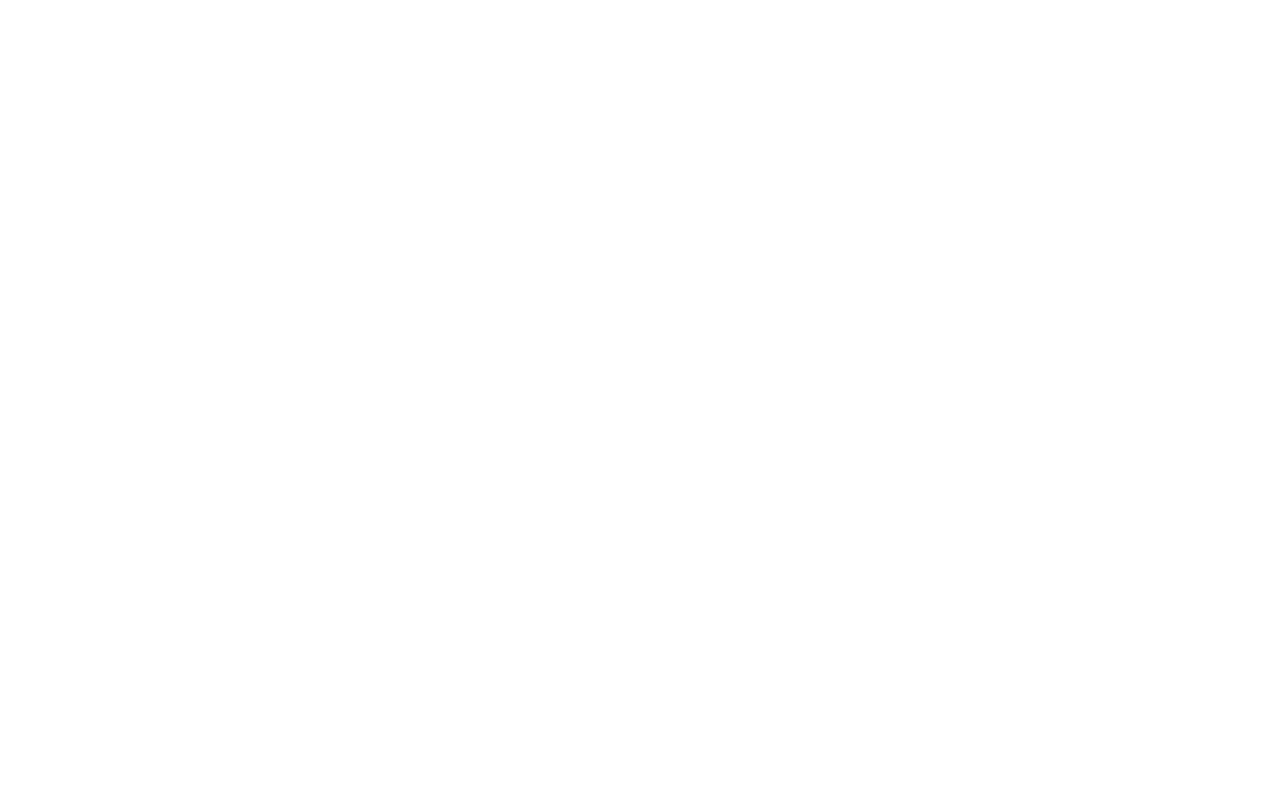
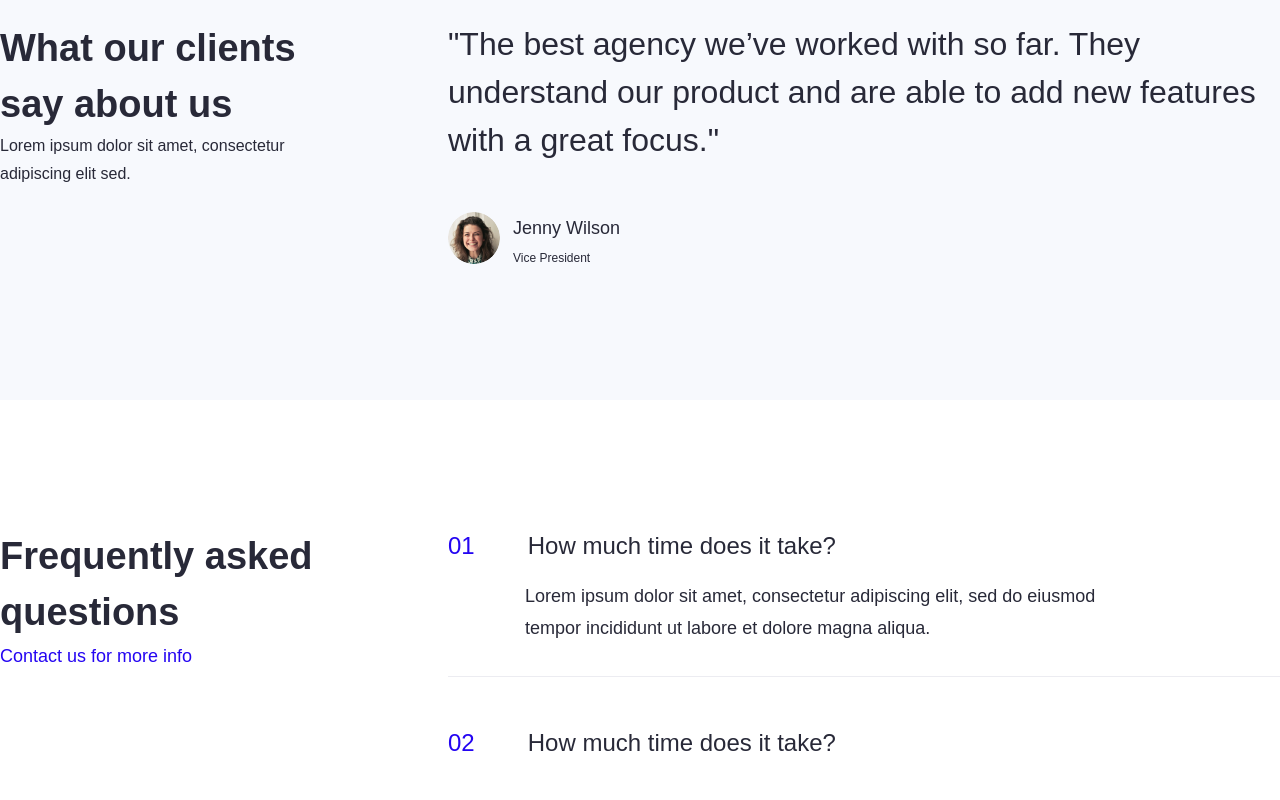
Before and after one commit to amitroy4/finsweet-react, a React (Create React App) app: page / in a window 1280 px wide. Shown: the part 3580-4380 px from the top of the page. Before the commit the page ends 3472 px from the top, so only its background shows below. Built offline with nearby package versions, Linux system fonts and the light colour scheme.

Commit message:
adding new section named FAQ

```diff
--- a/src/App.js
+++ b/src/App.js
@@ -3,6 +3,9 @@
 import Work from "./components/work/Work";
 import Project from "./components/project/Project";
 import Service from "./components/service/Service";
+import Client from "./components/client/Client";
+import Faq from "./components/faq/Faq";
+
 function App() {
   return (
     <>
@@ -10,7 +13,9 @@
       <Banner />
       <Work />
       <Project />
-      <Service/>
+      <Service />
+      <Client />
+      <Faq />
     </>
   );
 }
--- /dev/null
+++ b/src/components/client/Client.jsx
@@ -0,0 +1,33 @@
+import React from 'react'
+import "./client.css"
+
+function Client() {
+    return (
+        <section className="client">
+            <div className="container">
+                <div className="box">
+                    <div className="left">
+                        <h2>What our clients say about us</h2>
+                        <p>Lorem ipsum dolor sit amet, consectetur adipiscing elit sed.</p>
+                    </div>
+                    <div className="right">
+                        <h5>"The best agency we’ve worked with so far. They understand our product and are able to add new features with a great focus."</h5>
+                        <div className="clientinfo">
+                            <div className="clientleft">
+                                <img src="images/clients/client1.png" alt="client1"/>
+                                    <h6>Jenny Wilson</h6>
+                                    <p>Vice President</p>
+                            </div>
+                            <div className="clientright">
+                                <i className="fa-sharp fa-solid fa-angle-left"></i>
+                                <i className="fa-solid fa-angle-right"></i>
+                            </div>
+                        </div>
+                    </div>
+                </div>
+            </div>
+        </section>
+    )
+}
+
+export default Client
--- /dev/null
+++ b/src/components/client/client.css
@@ -0,0 +1,100 @@
+.client {
+    background: #f4f6fcab;
+    padding: 128px 0;
+}
+
+.client .left {
+    width: 35%;
+}
+
+.client .left h2 {
+    font-family: 'Poppins', sans-serif;
+    font-size: 38px;
+    font-weight: 600;
+    line-height: 56px;
+    width: 327px;
+    color: #282938;
+}
+
+.client .left p {
+    font-family: 'Poppins', sans-serif;
+    font-size: 16px;
+    font-weight: 400;
+    line-height: 28px;
+    width: 327px;
+    color: #282938;
+}
+
+.client .right {
+    width: 65%;
+}
+
+.client .box .right h5 {
+    width: 843px;
+    font-family: 'Poppins', sans-serif;
+    font-weight: 500;
+    font-size: 32px;
+    line-height: 48px;
+    color: #282938;
+}
+
+.client .clientinfo {
+    padding-top: 48px;
+    display: flex;
+    justify-content: space-between;
+
+}
+
+.client .clientinfo .clientleft {
+    width: 50%;
+    position: relative;
+    padding-left: 65px;
+}
+
+.client .clientinfo .clientleft img {
+    width: 52px;
+    height: 52px;
+    border-radius: 50%;
+    position: absolute;
+    top: 0;
+    left: 0;
+}
+
+.client .clientinfo .clientleft h6 {
+    font-family: 'Poppins', sans-serif;
+    font-weight: 500;
+    font-size: 18px;
+    line-height: 32px;
+    color: #282938;
+}
+
+.client .clientinfo .clientleft p {
+    font-family: 'Poppins', sans-serif;
+    font-weight: 500;
+    font-size: 12px;
+    line-height: 28px;
+    color: #282938;
+}
+
+.client .clientinfo .clientright {
+    width: 50%;
+    text-align: right;
+}
+
+.client .clientinfo .clientright i {
+    height: 48px;
+    width: 48px;
+    border-radius: 50%;
+    font-size: 22px;
+    margin-left: 10px;
+    background: #ffff;
+    text-align: center;
+    line-height: 48px;
+    color: #282938;
+    transition: 0.4s;
+}
+
+.client .clientinfo .clientright i:hover {
+    background: #5239FA;
+    color: #ffff;
+}
--- /dev/null
+++ b/src/components/faq/Faq.jsx
@@ -0,0 +1,47 @@
+import React from 'react'
+import "./faq.css"
+
+function Faq() {
+    return (
+        <section className="faq">
+            <div className="container">
+                <div className="box">
+                    <div className="leftfaq">
+                        <h3>Frequently asked questions</h3>
+                        <p>Contact us for more info</p>
+                    </div>
+                    <div className="rightfaq">
+                        <div className="holder">
+                            <div className="bb">
+                                <h2><span>01</span>How much time does it take? <i className="fa-solid fa-xmark"></i></h2>
+                                <p>Lorem ipsum dolor sit amet, consectetur adipiscing elit, sed do eiusmod tempor incididunt ut labore et dolore magna aliqua.</p>
+                            </div>
+                        </div>
+                        <div className="holder">
+                            <div className="bb">
+                                <h2><span>02</span>How much time does it take? <i className="fa-solid fa-plus"></i></h2>
+                            </div>
+                        </div>
+                        <div className="holder">
+                            <div className="bb">
+                                <h2><span>03</span>How much time does it take? <i className="fa-solid fa-plus"></i></h2>
+                            </div>
+                        </div>
+                        <div className="holder">
+                            <div className="bb">
+                                <h2><span>04</span>How much time does it take? <i className="fa-solid fa-plus"></i></h2>
+                            </div>
+                        </div>
+                        <div className="holder">
+                            <div className="bb">
+                                <h2><span>05</span>How much time does it take? <i className="fa-solid fa-plus"></i></h2>
+                            </div>
+                        </div>
+                    </div>
+                </div>
+            </div>
+        </section>
+    )
+}
+
+export default Faq
--- /dev/null
+++ b/src/components/faq/faq.css
@@ -0,0 +1,71 @@
+.faq {
+    padding-top: 128px;
+    padding-bottom: 80px;
+}
+
+.faq .box .leftfaq {
+    width: 35%;
+}
+
+.faq .box .leftfaq h3 {
+    font-family: 'Poppins', sans-serif;
+    font-size: 38px;
+    font-weight: 600;
+    line-height: 56px;
+    color: #282938;
+    width: 328px;
+}
+
+.faq .box .leftfaq p {
+    font-family: 'Poppins', sans-serif;
+    font-size: 18px;
+    font-weight: 500;
+    line-height: 32px;
+    color: #2405F2;
+}
+
+.faq .box .rightfaq {
+    width: 65%;
+}
+
+.faq .box .rightfaq .holder h2 {
+    font-family: 'Poppins', sans-serif;
+    font-size: 24px;
+    font-weight: 500;
+    line-height: 36px;
+    color: #282938;
+    padding-bottom: 16px;
+    position: relative;
+}
+
+.faq .box .rightfaq .holder p {
+    font-family: 'Poppins', sans-serif;
+    font-size: 18px;
+    font-weight: 500;
+    line-height: 32px;
+    color: #282938;
+    width: 624px;
+    margin-left: 77px;
+}
+
+.faq .box .rightfaq .holder span {
+    margin-right: 53px;
+    color: #2405F2;
+}
+
+.faq .box .rightfaq .holder h2 i {
+    position: absolute;
+    font-size: 16px;
+    top: 11px;
+    right: 0;
+    color: rgba(40, 41, 56, 0.7);
+}
+
+.faq .box .rightfaq .holder .bb {
+    border-bottom: 1px solid #ECECF1;
+    padding-bottom: 32px;
+}
+
+.faq .box .rightfaq .holder {
+    padding-bottom: 48px;
+}
```
